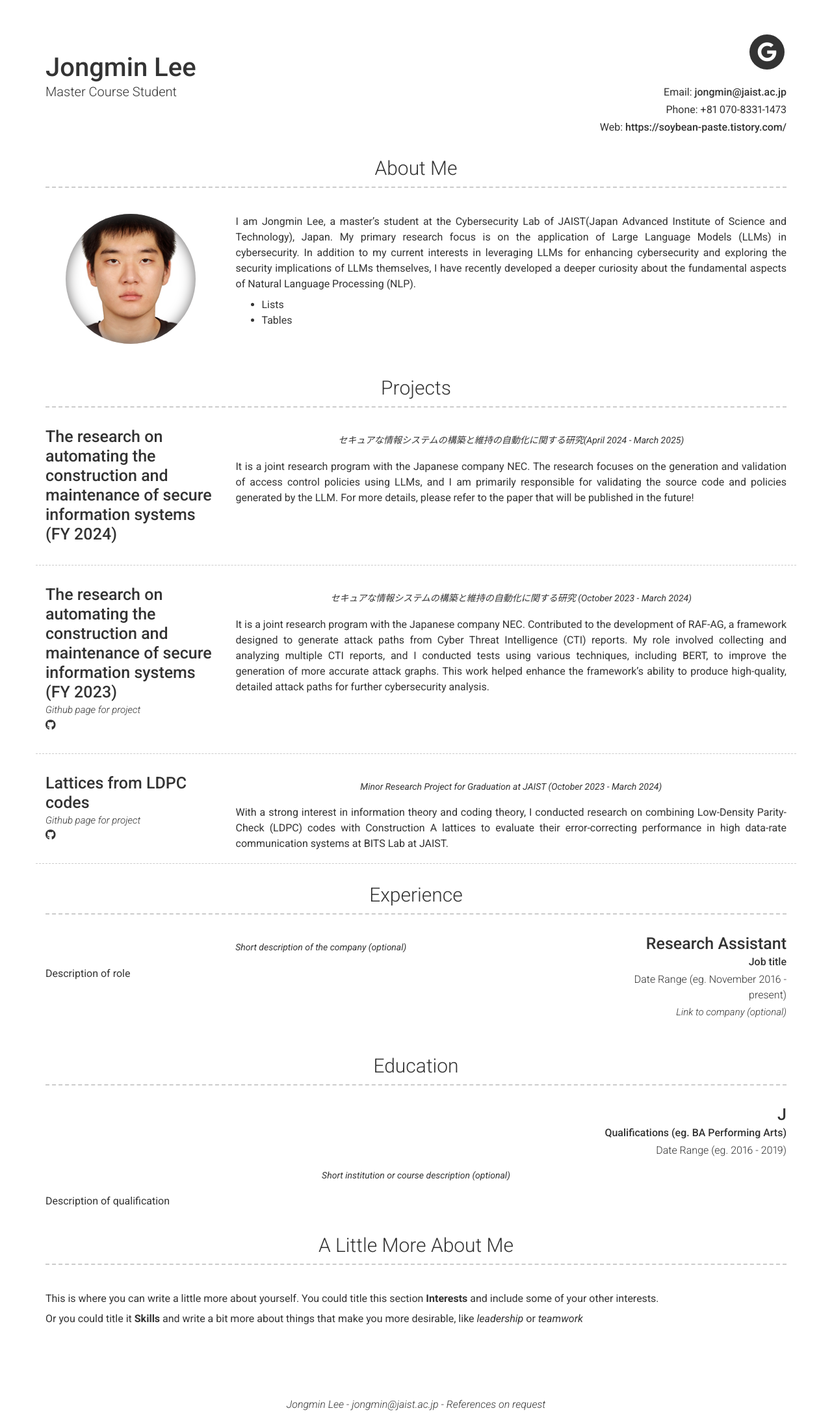
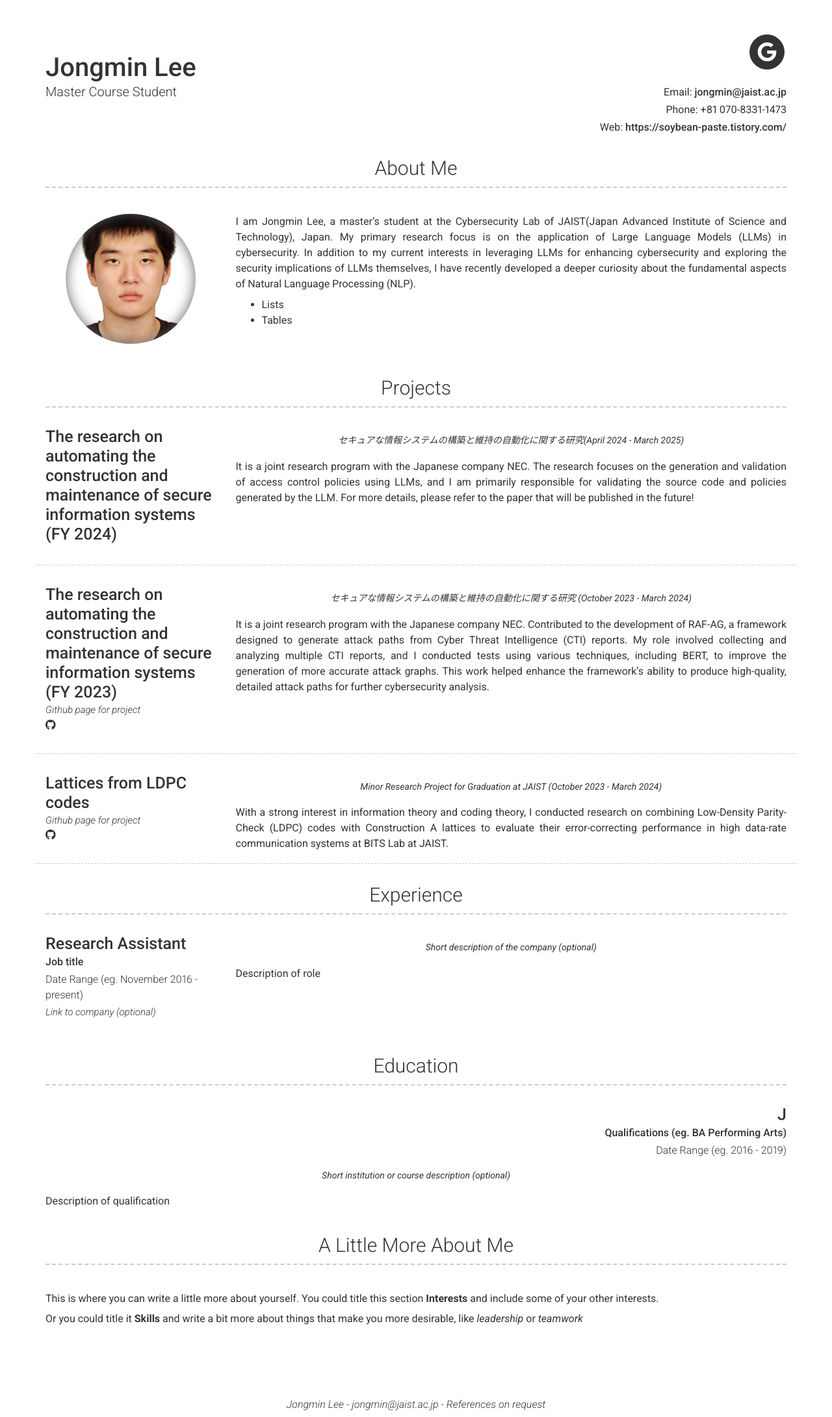
Before and after one commit to strike137/strike137.github.io, a Jekyll site: the page built from index.md, in a window 1280 px wide. Shown: the whole page at 65% size. Built offline with Jekyll 4.4.1, drawn with Linux system fonts in a browser that asks for light colours; nearby versions of some CDN libraries.

Commit message:
Update _config.yml

```diff
--- a/_config.yml
+++ b/_config.yml
@@ -85,7 +85,7 @@
   - title: Experience
     layout: list
     content:
-      - layout: right
+      - layout: left
         title: Research Assistant
         sub_title: Cybersecurity Lab, JAIST
         caption: Octomber 2024 - present
@@ -94,7 +94,7 @@
 
     layout: list
     content:
-      - layout: right
+      - layout: left
         title: Military Service as an Army Officer
         sub_title: Republic of Korea Army
         caption: March 2019 - June 2023
@@ -103,7 +103,7 @@
 
     layout: list
     content:
-      - layout: right
+      - layout: left
         title: Research Assistant
         sub_title: Job title
         caption: Date Range (eg. November 2016 - present)
```
